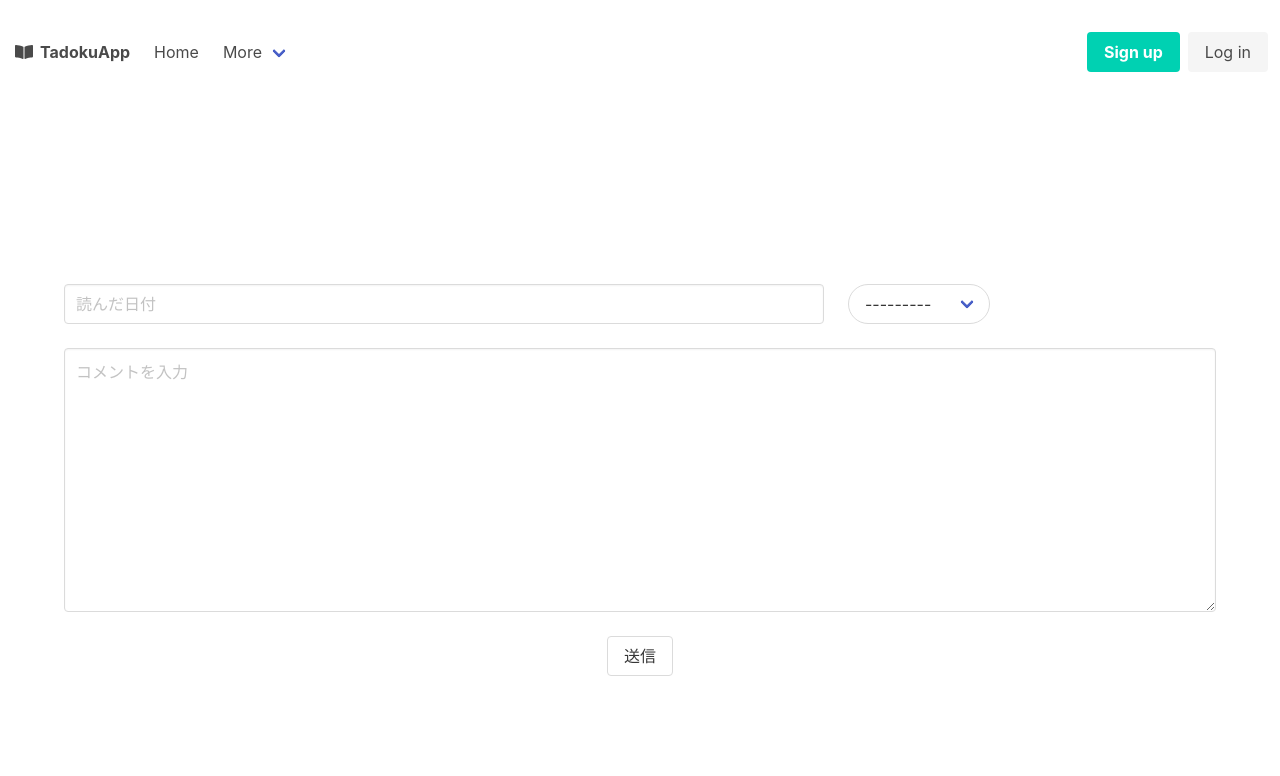
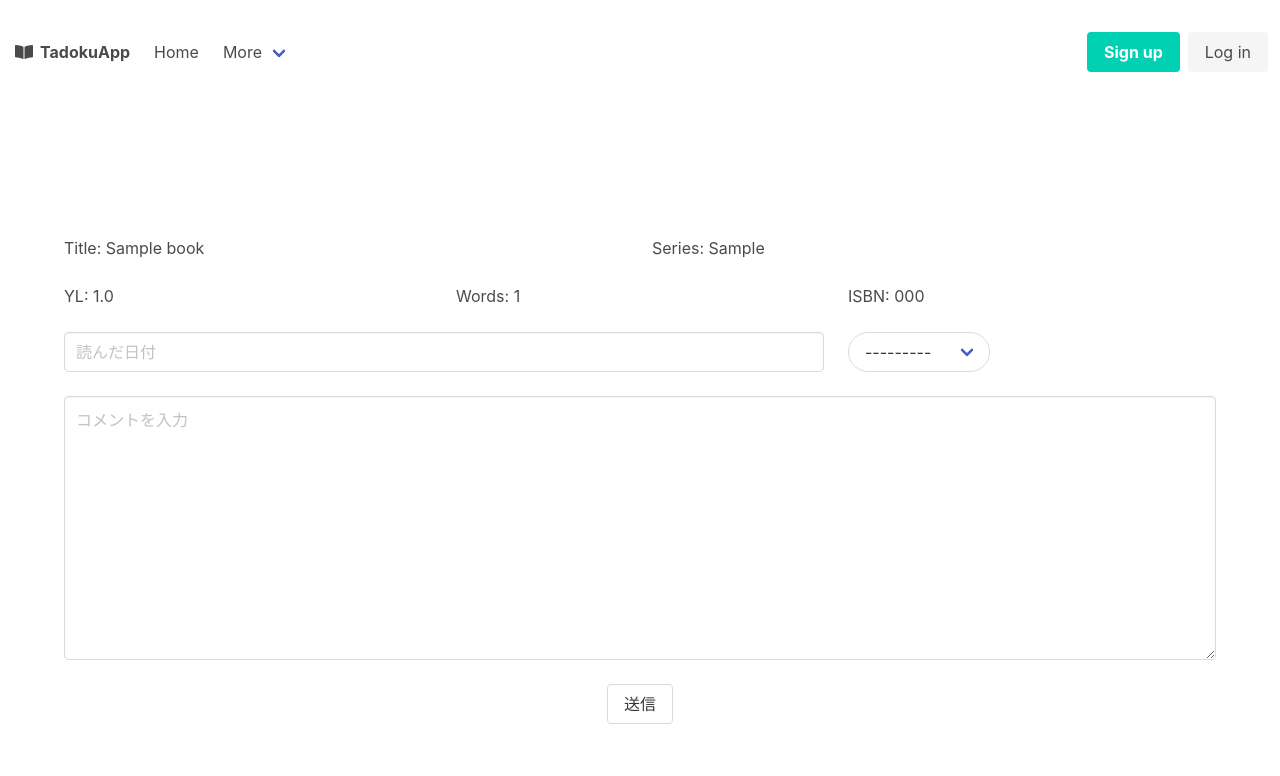
Before and after one commit to NITTC-ComputerClub/AH2021-Team3, a Django app: template tadokuapp/templates/tadoku/book.html in a window 1280 px wide. Shown: the top 776 px of the page. Run offline with Django 3.2, Linux system fonts and the light colour scheme; the template is opened without the code that fills it: values that come from a table or form of the project are taken from there, others are empty; tables that the repository leaves empty hold one stand-in row (values such as "Sample post"); some libraries are stand-ins or nearby versions.

Commit message:
fix: book.html

```diff
--- a/tadokuapp/templates/tadoku/book.html
+++ b/tadokuapp/templates/tadoku/book.html
@@ -27,10 +27,45 @@
             <form method="post">
                 {% csrf_token %}
                 {{form.isbn}}
+
+                {% if form.is_bound %}
+                <article class='message is-warning'>
+                    <div class='message-header'>
+                        <p>エラー</p>
+                    </div>
+                    <div class='messsage-body'>
+                        入力されたフォームに誤りがあります
+                    </div>
+                </article>>
+                {% endif %}
+
+                <div class='columns'>
+                    <div class='column'>
+                        Title: {{book.title}}
+                    </div>
+                    <div class='column'>
+                        Series: {{book.series}}
+                    </div>
+                </div>
+
+                <div class='columns'>
+                    <div class='column'>
+                        YL: {{book.yl}}
+                    </div>
+                    <div class='column'>
+                        Words: {{book.words}}
+                    </div>
+                    <div class='column'>
+                        ISBN: {{book.isbn}}
+                    </div>
+                </div>
+
+
                 <div class='columns'>
                     <div class="column is-8">
-                        {% if form.is_bound %}
+                        {% if form.read_at.errors %}
                             {% render_field form.read_at class="input is-danger" placeholder='読んだ日付' %}
+                            <div class='notification is-danger'>{{ form.read_at.errors }}</div>
 
                         {% else %}
                             {% render_field form.read_at class="input" placeholder='読んだ日付' %}
@@ -54,9 +89,9 @@
                 </div>
                 <div class='columns is-centered'>
                     <div class='column'>
-                        {% if form.is_bound %}
+                        {% if form.comment.errors %}
                             {% render_field form.comment class="input textarea is-danger" placeholder='コメントを入力' %}
-
+                            <div class='notification is-danger'>{{ form.read_at.errors }}</div>
                         {% else %}
                             {% render_field form.comment class="input textarea" placeholder='コメントを入力' %}
                         {% endif %}
```
